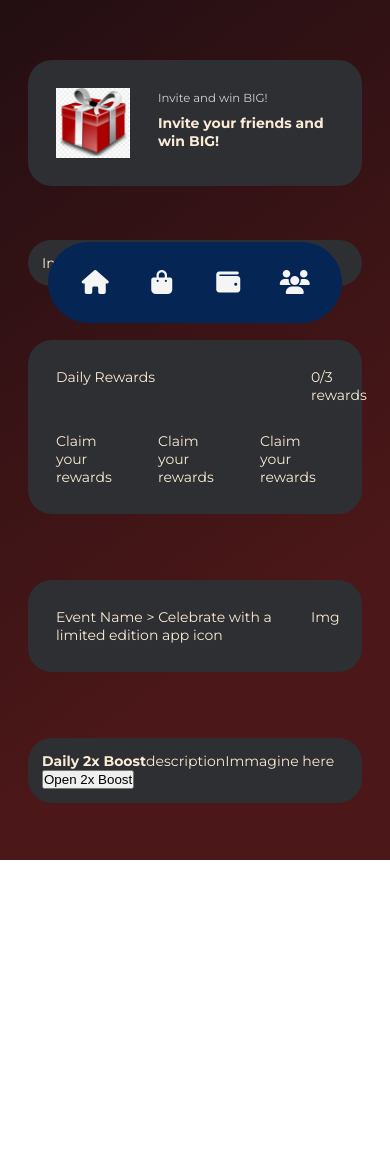
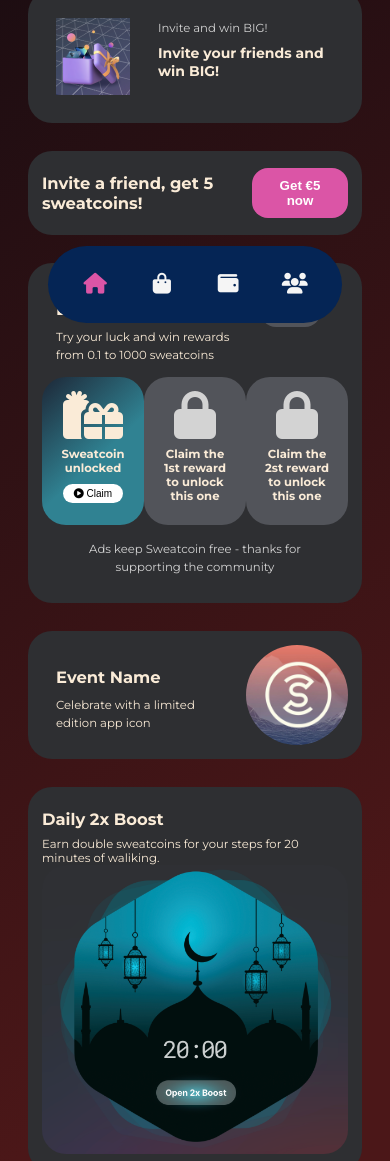
Before and after one commit to soniabergamini/html-css-12bool, a plain HTML site: page Bonus/indexbonus.html in a window 390 px wide. Shown: the part 489-1650 px from the top of the page. Before the commit the page ends 1349 px from the top, so only its background shows below. Drawn offline with Linux system fonts and the light colour scheme.

Commit message:
feat(main, footer): add content and style

```diff
--- a/Bonus/Risorse/CSS/helpers.css
+++ b/Bonus/Risorse/CSS/helpers.css
@@ -32,6 +32,7 @@
 .txtWhite       {color: white;}
 .txtGrey        {color: lightgray;}
 .txtBlack       {color: black;}
+.txtFucsia      {color: var(--bgFucsia);}
 .txtSmall       {font-size: small;}
 .txtLarge       {font-size: large;}
 .txtUnderline   {text-decoration: underline;}
@@ -48,8 +49,7 @@
 .boxShadow      {box-shadow: 0px 2px 2px 1px rgba(0, 0, 0, 0.2);}
 .bgBlack        {background-color: black;}
 .bgBlue         {background-color: var(--blueBG);}
-.bgDarkblue     {background-color: var(--darkblueBG);}
-.bgGrey         {background-color: var(--greyBG);}
+.bgFucsia       {background-color: var(--bgFucsia);}
 .bgWhite        {background-color: white;}
 
 /********************************************
@@ -88,7 +88,6 @@
 .boxShadowHov:hover      {box-shadow: 0px 2px 2px 1px rgba(0, 0, 0, 0.2);}
 .txtUnderHov:hover       {text-decoration: underline;}
 .changeColWhiteHov:hover {color: white;}
-.changeColGreenHov:hover {color: var(--green);}
 .txtUnderUpperHov:hover  {
     text-decoration: underline;
     text-transform: uppercase;
--- a/Bonus/Risorse/CSS/stylebonus.css
+++ b/Bonus/Risorse/CSS/stylebonus.css
@@ -1,11 +1,9 @@
-/* Questo Piccolo Progetto riproduce alcune elementi della homepage di Sweatcoin App. Il Layout è stato creato solo per una visualizzazione Mobile */
-
 /****************************************/
 /*********** GENERAL STYLE ***********/
-
 :root {
     --bgGrey: #2E2F32;
     --bgBlue: #052555;
+    --bgFucsia: #DB55A6;
     --padBox: 1em;
 }
 
@@ -30,7 +28,7 @@ a {
 /******** HEADER STYLE ********/
 header {
     background-color: #09080f;
-    padding: 2rem .5rem 0;
+    padding: 0 .5rem;
     position: sticky;
     top: 0;
     z-index: 1;
@@ -44,6 +42,11 @@ header img {
 header i,
 header span:nth-child(3) {
     font-size: .75rem;
+}
+
+header section {
+    color: white;
+    display: none;
 }
 
 /******** MAIN STYLE ********/
@@ -61,7 +64,6 @@ main {
     display: flex;
     flex-wrap: wrap;
     padding: var(--padBox);
-    margin: 0.8rem 0;
 }
 
 .container > .row div {
@@ -96,8 +98,18 @@ main > .container:first-child > .row > .col-12.bgGrey {
 
 main > .container:first-child > .row a {
     background-color: #052555c1;
+}
+
+main button,
+main a:not(#dailyBoostSec a) {
     padding: 0.7em 1.5em;
     border-radius: 1rem;
+    border: 1px solid transparent;
+    color: white;
+}
+
+h3, h4, h5 {
+    padding: .5rem 0;
 }
 
 #sweatcupSec {
@@ -108,11 +120,39 @@ main > .container:first-child > .row a {
 #inviteFriendSec > div > div img {
     width: 100%;
     height: 100%;
-    object-fit: cover;
 }
 
-#inviteFriendSec > div > div h4 {
-    padding: .5rem 0;
+#dailyRewardsSec div > i {
+    font-size: 3rem;
+}
+
+#dailyRewardsSec button:first-child ,
+.rewardBox:not(:nth-child(3)) {
+    background-color: #52545a;
+}
+
+.rewardBox button ,
+#eventSec button {
+    color: black;
+    font-size: x-small;
+    padding: 0.3em 1em;
+}
+
+.rewardBox:nth-child(3) {
+background: rgb(29, 39, 55);
+background: linear-gradient(137deg, rgba(29, 39, 55, 1) 0%, rgba(48, 130, 146, 1) 55%);
+}
+
+#eventSec > div > div:last-child {
+    background: url(../img/sweatcoin-app-futuro-farvi-pagare-tasse-camminando-v4-319381-1280x960.jpg);
+    background-size: cover;
+    background-repeat: no-repeat;
+    background-position: 45%;
+    border-radius: 50%;
+}
+
+#dailyBoostSec {
+    margin-bottom: 7rem;
 }
 
 /******** FOOTER STYLE ********/
@@ -129,7 +169,7 @@ footer .row {
 }
 
 footer i {
-    font-size: 1.5rem;
+    font-size: 1.3rem;
 }
 
 /****************************************/
@@ -148,7 +188,7 @@ footer i {
 .col-11 {flex-basis: calc((100% / 12) * 11); max-width: calc((100% / 12) * 11);}
 .col-12 {flex-basis: calc((100% / 12) * 12); max-width: calc((100% / 12) * 12);}
 
-.col-offset-1  {margin-left: calc((100% / 12) *   1);}
+/* .col-offset-1  {margin-left: calc((100% / 12) *   1);}
 .col-offset-2  {margin-left: calc((100% / 12) *   2);}
 .col-offset-3  {margin-left: calc((100% / 12) *   3);}
 .col-offset-4  {margin-left: calc((100% / 12) *   4);}
@@ -159,4 +199,22 @@ footer i {
 .col-offset-9  {margin-left: calc((100% / 12) *   9);}
 .col-offset-10 {margin-left: calc((100% / 12) *  10);}
 .col-offset-11 {margin-left: calc((100% / 12) *  11);}
-.col-offset-12 {margin-left: calc((100% / 12) *  12);}
+.col-offset-12 {margin-left: calc((100% / 12) *  12);} */
+
+/***********************************************/
+/********** LAYOUT: SMALL, MEDIUM AND LARGE ***********/
+@media screen and (min-width: 458px) {
+    body {
+        background: rgb(29, 39, 55);
+        background: linear-gradient(137deg, rgba(29, 39, 55, 1) 0%, rgba(48, 130, 146, 1) 55%);
+    }
+    header > div, main, footer {
+        visibility: hidden;
+    }
+    header section {
+        display: block;
+    }
+    header {
+        background-color: transparent;
+    }
+}
--- a/Bonus/indexbonus.html
+++ b/Bonus/indexbonus.html
@@ -18,6 +18,9 @@
 </head>
 <body>
     <header>
+        <section class="txtAlignCtr">
+            <h2>View this page in Mobile Size, please <i class="fa-regular fa-face-smile"></i></h2>
+        </section>
         <div class="container">
             <div class="row">
                 <div class="col-6">
@@ -55,7 +58,7 @@
             <div id="inviteFriendSec" class="row">
                 <div class="col-12 bgGrey row borderRadius">
                     <div class="col-4">
-                        <img src="./Risorse/img/kisspng-gift-decorative-box-clip-art-giftbox-5abf55a11ca971.9369300115224887371174.jpg" class="txtVertAlignMid">
+                        <img src="./Risorse/img/gift.png" class="txtVertAlignMid">
                     </div>
                     <div class="col-8">
                         <small class="txtGrey">Invite and win BIG!</small>
@@ -64,32 +67,57 @@
                 </div>
             </div>
             <div class="row">
-                <div class="col-12 bgGrey borderRadius">Invite a friend, get 5 sweatcoin</div>
+                <div class="col-12 bgGrey borderRadius flex spaceBtw alignCtr">
+                    <h3>Invite a friend, get 5 sweatcoins!</h3>
+                    <button class="bgFucsia"><strong>Get €5 now</strong></button>
+                </div>
             </div>
             <!-- Daily Rewards Sec -->
-            <div class="row">
+            <div id="dailyRewardsSec" class="row">
                 <div class="col-12 row bgGrey borderRadius">
-                    <div class="col-10">Daily Rewards</div>
-                    <div class="col-2">0/3 rewards</div>
-                    <div class="col-4">Claim your rewards</div>
-                    <div class="col-4">Claim your rewards</div>
-                    <div class="col-4">Claim your rewards</div>
+                    <div class="col-8">
+                        <h3>Daily Rewards</h3>
+                        <small>Try your luck and win rewards from 0.1 to 1000 sweatcoins</small>
+                    </div>
+                    <div class="col-4">
+                        <button>0/3</button>
+                    </div>
+                    <div class="col-4 rewardBox txtAlignCtr borderRadius">
+                        <i class="fa-solid fa-gifts"></i>
+                        <h5>Sweatcoin unlocked</h5>
+                        <button class="bgWhite"><i class="fa-solid fa-circle-play"></i> Claim</button>
+                    </div>
+                    <div class="col-4 rewardBox txtAlignCtr borderRadius">
+                        <i class="fa-solid fa-lock txtGrey"></i>
+                        <h5>Claim the 1st reward to unlock this one</h5>
+                    </div>
+                    <div class="col-4 rewardBox txtAlignCtr borderRadius">
+                        <i class="fa-solid fa-lock txtGrey"></i>
+                        <h5>Claim the 2st reward to unlock this one</h5>
+                    </div>
+                    <div class="col-12 txtAlignCtr ">
+                        <small class="txtGrey">Ads keep Sweatcoin free - thanks for supporting the community</small>
+                    </div>
                 </div>
             </div>
             <!-- Event Sec -->
-            <div class="row">
+            <div id="eventSec" class="row">
                 <div class="col-12 row bgGrey borderRadius">
-                    <div class="col-10">Event Name > Celebrate with a limited edition app icon</div>
-                    <div class="col-2">Img</div>
+                    <div class="col-8">
+                        <h3>Event Name</h3>
+                        <small>Celebrate with a limited edition app icon</small>
+                        </div>
+                    <div class="col-4"></div>
                 </div>
             </div>
             <!-- Daily Boost Sec -->
-            <div class="row">
+            <div id="dailyBoostSec" class="row">
                 <div class="col-12 row bgGrey borderRadius">
-                    <h4>Daily 2x Boost</h4>
-                    <p>description</p>
-                    <p>Immagine here</p>
-                    <button>Open 2x Boost</button>
+                    <h3>Daily 2x Boost</h3>
+                    <small>Earn double sweatcoins for your steps for 20 minutes of waliking.</small>
+                    <a href="#" class="borderRadius">
+                     <img src="./Risorse/img/boost.png" alt="boost-img" class="wid100Perc borderRadius">
+                    </a>
                 </div>
             </div>
         </div>
@@ -98,7 +126,7 @@
         <div class="container">
             <div class="row borderRadius3 txtAlignCtr txtWhite">
                 <div class="col-3">
-                    <a href="#"><i class="fa-solid fa-house"></i></a>
+                    <a href="#"><i class="fa-solid fa-house txtFucsia"></i></a>
                 </div>
                 <div class="col-3">
                     <a href="#"><i class="fa-solid fa-bag-shopping"></i></a>
```
Also changed, not shown: Bonus/Risorse/img/boost.png (added), Bonus/Risorse/img/gift.png (added), Bonus/Risorse/img/png-transparent-gift-heap-christmas-gifts-gift-boxes-gift-heap.png (deleted), Bonus/Risorse/img/sweatcoin-app-futuro-farvi-pagare-tasse-camminando-v4-319381-1280x960.jpg (added).
